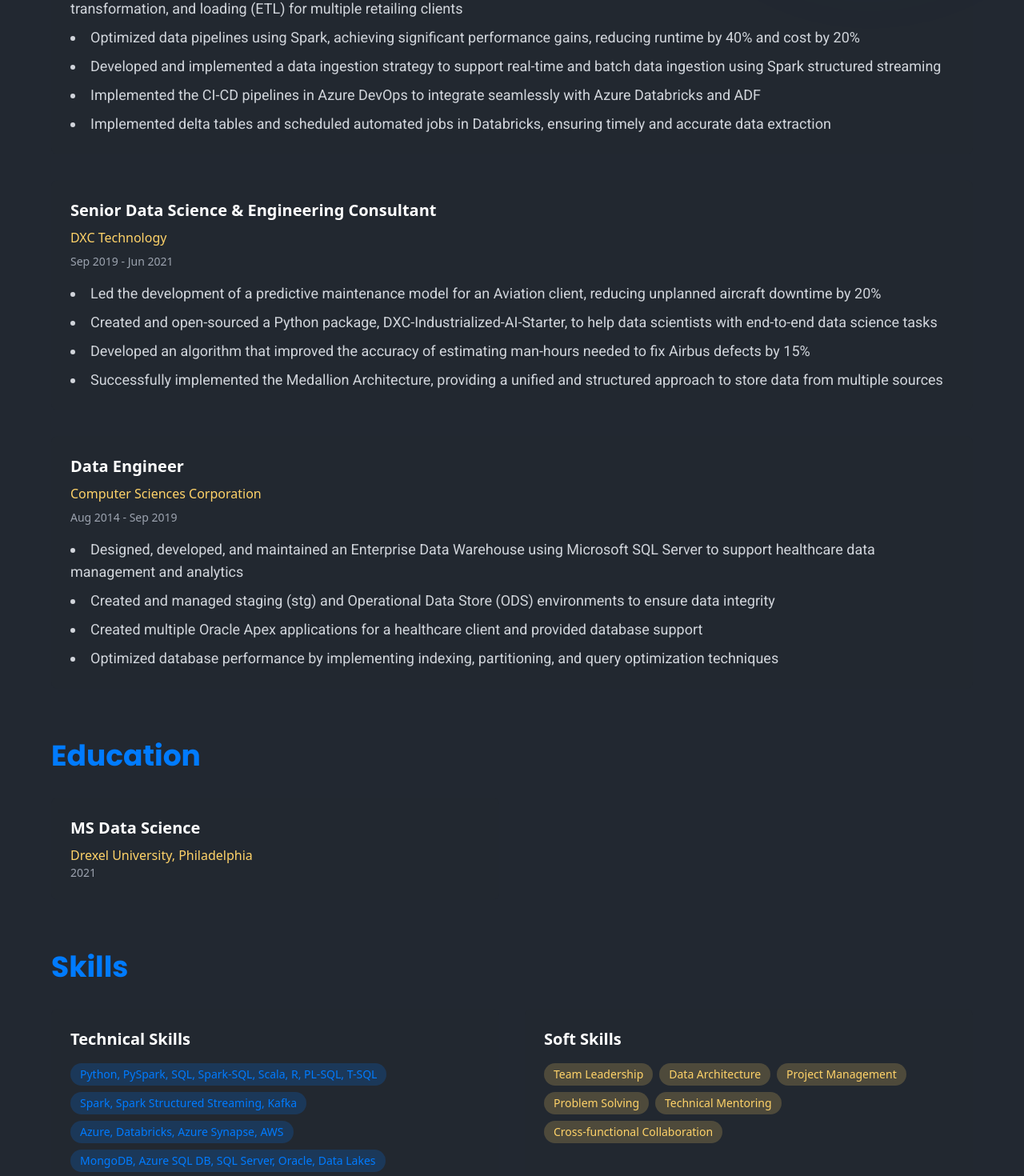
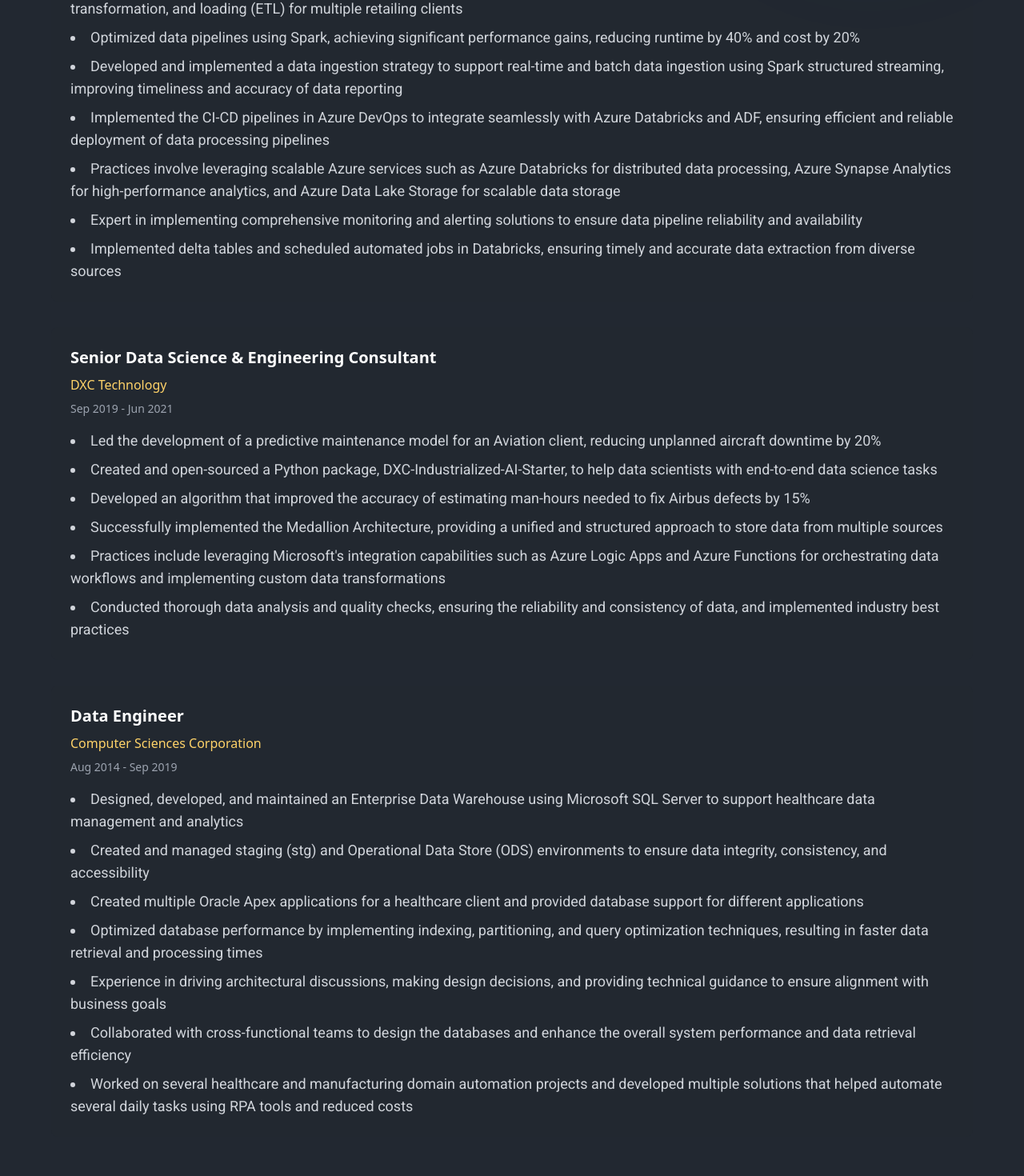
Before and after one commit to kishorpulagam92/portfolio-website, a Next.js app: page / in a window 1280 px wide. Shown: the part 2259-3729 px from the top of the page at 80% size. Built offline with nearby package versions, Linux system fonts and the light colour scheme.

Commit message:
Update resume content and fix GitHub Pages deployment configuration

```diff
--- a/next.config.js
+++ b/next.config.js
@@ -6,6 +6,7 @@ const nextConfig = {
   },
   basePath: '/portfolio-website',
   assetPrefix: '/portfolio-website/',
+  output: 'export',
 }
 
 module.exports = nextConfig
--- a/package.json
+++ b/package.json
@@ -6,8 +6,7 @@
     "dev": "next dev",
     "build": "next build",
     "start": "next start",
-    "lint": "next lint",
-    "export": "next export"
+    "lint": "next lint"
   },
   "dependencies": {
     "@emailjs/browser": "^4.1.0",
--- a/src/components/Resume.tsx
+++ b/src/components/Resume.tsx
@@ -13,9 +13,11 @@ const experiences = [
       'Led a team of data engineers in developing and implementing a new data lake house, improving data performance and scalability by 30%',
       'Architected and implemented end-to-end data pipelines using Azure and Databricks, facilitating large datasets efficient extraction, transformation, and loading (ETL) for multiple retailing clients',
       'Optimized data pipelines using Spark, achieving significant performance gains, reducing runtime by 40% and cost by 20%',
-      'Developed and implemented a data ingestion strategy to support real-time and batch data ingestion using Spark structured streaming',
-      'Implemented the CI-CD pipelines in Azure DevOps to integrate seamlessly with Azure Databricks and ADF',
-      'Implemented delta tables and scheduled automated jobs in Databricks, ensuring timely and accurate data extraction',
+      'Developed and implemented a data ingestion strategy to support real-time and batch data ingestion using Spark structured streaming, improving timeliness and accuracy of data reporting',
+      'Implemented the CI-CD pipelines in Azure DevOps to integrate seamlessly with Azure Databricks and ADF, ensuring efficient and reliable deployment of data processing pipelines',
+      'Practices involve leveraging scalable Azure services such as Azure Databricks for distributed data processing, Azure Synapse Analytics for high-performance analytics, and Azure Data Lake Storage for scalable data storage',
+      'Expert in implementing comprehensive monitoring and alerting solutions to ensure data pipeline reliability and availability',
+      'Implemented delta tables and scheduled automated jobs in Databricks, ensuring timely and accurate data extraction from diverse sources'
     ],
   },
   {
@@ -27,6 +29,8 @@ const experiences = [
       'Created and open-sourced a Python package, DXC-Industrialized-AI-Starter, to help data scientists with end-to-end data science tasks',
       'Developed an algorithm that improved the accuracy of estimating man-hours needed to fix Airbus defects by 15%',
       'Successfully implemented the Medallion Architecture, providing a unified and structured approach to store data from multiple sources',
+      'Practices include leveraging Microsoft\'s integration capabilities such as Azure Logic Apps and Azure Functions for orchestrating data workflows and implementing custom data transformations',
+      'Conducted thorough data analysis and quality checks, ensuring the reliability and consistency of data, and implemented industry best practices'
     ],
   },
   {
@@ -35,9 +39,12 @@ const experiences = [
     period: 'Aug 2014 - Sep 2019',
     responsibilities: [
       'Designed, developed, and maintained an Enterprise Data Warehouse using Microsoft SQL Server to support healthcare data management and analytics',
-      'Created and managed staging (stg) and Operational Data Store (ODS) environments to ensure data integrity',
-      'Created multiple Oracle Apex applications for a healthcare client and provided database support',
-      'Optimized database performance by implementing indexing, partitioning, and query optimization techniques',
+      'Created and managed staging (stg) and Operational Data Store (ODS) environments to ensure data integrity, consistency, and accessibility',
+      'Created multiple Oracle Apex applications for a healthcare client and provided database support for different applications',
+      'Optimized database performance by implementing indexing, partitioning, and query optimization techniques, resulting in faster data retrieval and processing times',
+      'Experience in driving architectural discussions, making design decisions, and providing technical guidance to ensure alignment with business goals',
+      'Collaborated with cross-functional teams to design the databases and enhance the overall system performance and data retrieval efficiency',
+      'Worked on several healthcare and manufacturing domain automation projects and developed multiple solutions that helped automate several daily tasks using RPA tools and reduced costs'
     ],
   },
 ]
@@ -50,7 +57,7 @@ const education = [
     details: 'CGPA: 3.9',
     activities: [
       'Student leader in Drexel Graduate IEEE and Pragati Associations',
-      'Member of Drexel AI, Graduate Student Association, Drexel Blockchain, Drexel International Student Association',
+      'Member of Drexel AI, Graduate Student Association, Drexel Blockchain, Drexel International Student Association, and Dragons Teach Students Teaching Engaged Minds'
     ],
   },
 ]
@@ -60,9 +67,9 @@ const skills = {
     'Python, PySpark, SQL, Spark-SQL, Scala, R, PL-SQL, T-SQL',
     'Spark, Spark Structured Streaming, Kafka',
     'Azure, Databricks, Azure Synapse, AWS',
-    'MongoDB, Azure SQL DB, SQL Server, Oracle, Data Lakes',
+    'MongoDB, Azure SQL DB, SQL Server, Oracle, Data Lakes, Data Warehouses',
     'ADF, Datadog, Airflow, Power BI, Tableau, Power Automate',
-    'Azure DevOps, Git, Confluence, Jira',
+    'Azure DevOps, Git, Confluence, Jira'
   ],
   soft: [
     'Team Leadership',
@@ -70,7 +77,7 @@ const skills = {
     'Project Management',
     'Problem Solving',
     'Technical Mentoring',
-    'Cross-functional Collaboration',
+    'Cross-functional Collaboration'
   ],
 }
 
```
Also changed, not shown: 1 other file (tests, documents, lock files or other folders).
